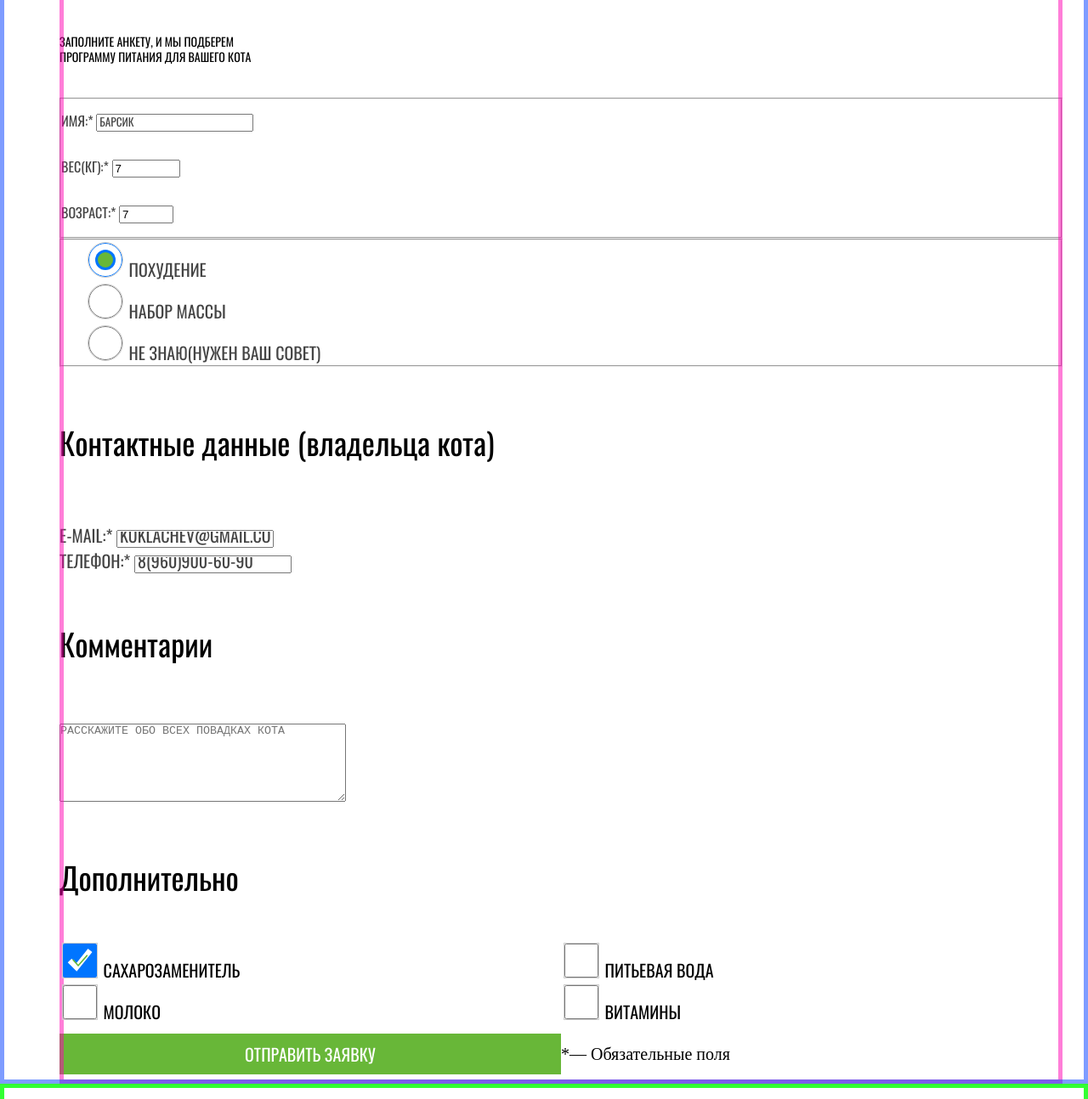
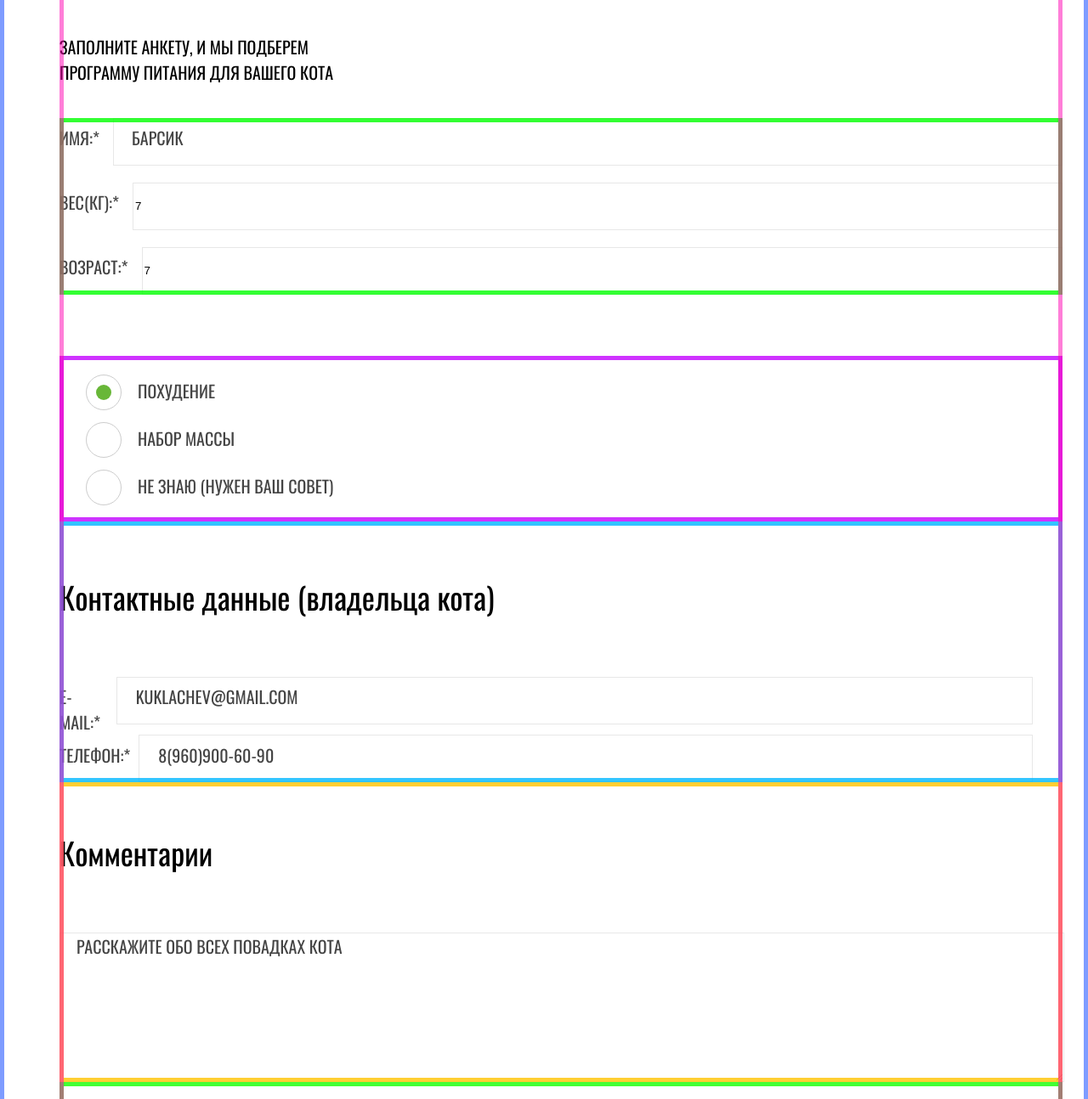
Before and after one commit to tanyaro0607/1567473-cat-energy-21, a website: page source/form.html in a window 1280 px wide. Shown: the part 226-1520 px from the top of the page at 85% size. Drawn offline with nearby package versions, Linux system fonts and the light colour scheme; files that its build step writes are made by us from their sources.

Commit message:
Доверстать страницу формы

```diff
--- a/source/form.html
+++ b/source/form.html
@@ -34,11 +34,11 @@
         </defs>
         </svg>
     </a>
-    </div>
-    <nav class="main-nav">
+    <nav class="main-nav main-nav--opened main-nav--nojs">
       <button class="main-nav__toggle" type="button">
         <span class="visually-hidden">Открыть меню</span>
       </button>
+    </div>
       <div class="main-nav__wrapper">
         <ul class="main-nav__list site-list">
           <li class="site-list__item"><a class="site-list__link" href="index.html">Главная</a></li>
@@ -84,7 +84,7 @@
           </li>
           <li class="goals__item">
             <input class="" type="radio" name="mass-group" value="uncertainty" id="filter-uncertainty">
-            <label for="filter-uncertainty">Не знаю(нужен Ваш совет)</label>
+            <label for="filter-uncertainty">Не знаю (нужен Ваш совет)</label>
           </li>
         </ul>
         </fieldset>
@@ -128,7 +128,7 @@
             </ul>
             <div class="registration__sending sending">
               <button class="button sending__button general-button" type="submit">Отправить заявку</button>
-              <p>*&mdash; Обязательные поля</p>
+              <p class="sending__comment">*&mdash; Обязательные поля</p>
             </div>
         </fieldset>
       </div>
@@ -143,7 +143,7 @@
           </div>
         </div>
         <div class="map">
-        <img src="img/map.png" width="320" height="362" alt="Местонахождение офиса">
+          <img class="map__photo" src="img/map.png" width="320" height="362" alt="Местонахождение офиса">
         </div>
       </div>
       </section>
--- a/source/sass/blocks/comments.scss
+++ b/source/sass/blocks/comments.scss
@@ -3,11 +3,41 @@
   border: none;
   padding: 0;
   margin: 0;
+  outline: 5px solid rgba(255, 196, 0, 0.8);
+  outline-offset: -5px;
+  width: 100%;
+}
+
+.comments ::placeholder {
+  text-transform: uppercase;
+  color: $darkgrey;
+  font-family: "Oswald", sans-serif;
+  padding-left: 15px;
+  font-size: 16px;
+  line-height: 18px;
+}
+
+@media (min-width: $tablet-width) {
+  .comments ::placeholder {
+    font-size: 20px;
+    line-height: 30px;
+    padding-left: 19px;
+  }
 }
 
 .comments__slogan {
   text-transform: uppercase;
   padding: 0;
+  border: 1px solid $neutral-grey;
+  width: 100%;
+  display: block;
+  height: 150px;
+}
+
+@media (min-width: $tablet-width) {
+  .comments__slogan {
+    height: 174px;
+  }
 }
 
 .comments__title {
--- a/source/sass/blocks/goals.scss
+++ b/source/sass/blocks/goals.scss
@@ -5,28 +5,57 @@
   flex-direction: column;
   align-items: flex-start;
   padding: 0;
-  margin: 0;
+  margin: 20px 0 20px 0;
 
   @media (min-width: $tablet-width) {
     padding-left: 27px;
+    font-size: 20px;
+    line-height: 30px;
   }
 }
 
 .goals {
   font-family: "Oswald", sans-serif;
   padding: 0;
-  margin: 0%;
+  margin: 24px 0 0 0;
+  border: none;
+  outline: 5px solid rgba(195, 0, 255, 0.8);
+  outline-offset: -5px;
+}
+
+@media (min-width: $tablet-width) {
+  .goals {
+    margin: 72px 0 0 0;
+  }
+}
+
+@media (min-width: $desktop-width) {
+  .goals {
+    margin: 0;
+  }
+}
+
+.goals__item {
+  display: flex;
+  flex-direction: row;
+  align-items: center;
+}
+
+.goals__item:not(:last-child) {
+  padding-bottom: 13px;
 }
 
 .goals__item input[type="radio"] {
   position: relative;
-  height: 22px;
-  width: 22px;
+  height: 30px;
+  width: 30px;
   outline: none;
+  margin-right: 15px;
 
   @media (min-width: $tablet-width) {
     width: 40px;
     height: 40px;
+    margin-right: 20px;
   }
 }
 
@@ -35,11 +64,12 @@
   position: absolute;
   top: 50%;
   left: 50%;
-  width: 22px;
-  height: 22px;
+  width: 30px;
+  height: 30px;
   border-radius: 50%;
   transform: translate(-50%, -50%);
   border: 1px solid $lightgrey;
+  background-color: $white;
 
   @media (min-width: $tablet-width) {
     width: 40px;
@@ -52,8 +82,8 @@
   position: absolute;
   top: 50%;
   left: 50%;
-  width: 14px;
-  height: 14px;
+  width: 13.5px;
+  height: 13.5px;
   border-radius: 50%;
   background-color: $green;
   transform: translate(-50%, -50%);
--- a/source/sass/blocks/optional.scss
+++ b/source/sass/blocks/optional.scss
@@ -1,4 +1,5 @@
 .optional__list {
+  color: $black;
   font-family: "Oswald", sans-serif;
   text-transform: uppercase;
   list-style: none;
@@ -6,7 +7,27 @@
   flex-direction: column;
   align-items: flex-start;
   padding: 0;
+  margin: 0 0 32px 0;
+}
+
+.optional__item input {
   margin: 0;
+}
+
+.optional__item {
+  display: flex;
+  flex-direction: row;
+  align-items: center;
+}
+
+.optional__item:not(:last-child) {
+  margin: 0 0 15px 0;
+}
+
+@media (min-width: $tablet-width) {
+  .optional__item {
+    margin: 0 0 32px 0;
+  }
 }
 
 @media (min-width: $tablet-width) {
@@ -21,24 +42,16 @@
   .optional__list {
     display: grid;
     grid-template-columns: 1fr 1fr 1fr 1fr;
+    grid-template-rows: none;
   }
-}
-
-
-.registration__sending__button {
-  color: $white;
-  font-size: 16px;
-  line-height: 20px;
-  text-transform: uppercase;
-  background-color: $green;
-  padding: 7px 44px;
-  border: none;
 }
 
 .optional {
   color: $black;
   border: none;
   padding: 0;
+  outline: 5px solid rgba(21, 255, 0, 0.8);
+  outline-offset: -5px;
 }
 
 .optional__title {
@@ -56,10 +69,12 @@
   height: 30px;
   width: 30px;
   outline: none;
+  margin-right: 16px;
 
   @media (min-width: $tablet-width) {
     width: 40px;
     height: 40px;
+    margin-right: 19px;
   }
 }
 
@@ -72,6 +87,7 @@
   height: 30px;
   transform: translate(-50%, -50%);
   border: 1px solid $lightgrey;
+  background-color: $white;
 
   @media (min-width: $tablet-width) {
     width: 40px;
--- a/source/sass/blocks/page-footer.scss
+++ b/source/sass/blocks/page-footer.scss
@@ -25,18 +25,18 @@
   align-items: center;
 }
 
-@media (min-width: $desktop-width) {
-  .page-footer__wrapper {
-    margin: 57px 110px;
-  }
-}
-
 @media (min-width: $tablet-width) {
   .page-footer__wrapper {
     display: flex;
     flex-direction: row;
     justify-content: space-between;
     margin: 55px 30px 61px 30px;
+  }
+}
+
+@media (min-width: $desktop-width) {
+  .page-footer__wrapper {
+    margin: 57px 110px;
   }
 }
 
--- a/source/sass/blocks/page-header.scss
+++ b/source/sass/blocks/page-header.scss
@@ -45,7 +45,7 @@
 }
 
 @media (min-width: $desktop-width) {
-  .site-list a {
+  .site-list-first a {
     color: $white;
   }
 }
--- a/source/sass/blocks/personal-information.scss
+++ b/source/sass/blocks/personal-information.scss
@@ -8,11 +8,44 @@
   .personal-information__list {
     display: grid;
     grid-template-columns: 1fr 1fr;
+    grid-column-gap: 80px;
   }
 }
 
 .personal-information__item {
   text-transform: uppercase;
+  width: 100%;
+  display: flex;
+  flex-direction: row;
+  justify-content: space-between;
+  align-items: baseline;
+  margin: 0;
+}
+
+
+.personal-information__item label {
+  margin-right: 10px;
+}
+
+
+.personal-information__item input {
+  border: 1px solid $neutral-grey;
+  width: 100%;
+  display: block;
+  height: 45px;
+}
+
+@media (min-width: $tablet-width) {
+  .personal-information__item input {
+    height: 52px;
+    margin-right: 35px;
+  }
+}
+
+@media (min-width: $desktop-width) {
+  .personal-information__item input {
+    margin-right: 0;
+  }
 }
 
 .personal-information {
@@ -20,18 +53,22 @@
   border: none;
   padding: 0;
   margin: 0;
+  outline: 5px solid rgba(0, 183, 255, 0.8);
+  outline-offset: -5px;
 }
 
 .personal-information ::placeholder {
   text-transform: uppercase;
   color: $darkgrey;
   font-family: "Oswald", sans-serif;
+  padding-left: 15px;
 }
 
 @media (min-width: $tablet-width) {
   .personal-information ::placeholder {
     font-size: 20px;
     line-height: 30px;
+    padding-left: 20px;
   }
 }
 
--- a/source/sass/blocks/questionnaire.scss
+++ b/source/sass/blocks/questionnaire.scss
@@ -1,17 +1,7 @@
-.questionnaire ::placeholder {
-  text-transform: uppercase;
-  color: $darkgrey;
-  font-family: "Oswald", sans-serif;
-}
-
-@media (min-width: $desktop-width) {
-  .questionnaire ::placeholder {
-    font-size: 20px;
-    line-height: 30px;
-  }
-}
-
 .questionnaire {
+  outline: 5px solid rgba(0, 255, 0, 0.8);
+  outline-offset: -5px;
+  border: none;
   text-transform: uppercase;
   display: flex;
   flex-direction: column;
@@ -23,6 +13,67 @@
   margin: 0;
 }
 
+@media (min-width: $tablet-width) {
+  .questionnaire label {
+    font-size: 20px;
+    line-height: 30px;
+  }
+}
+
+.questionnaire ::placeholder {
+  text-transform: uppercase;
+  color: $darkgrey;
+  font-family: "Oswald", sans-serif;
+  padding-left: 14px;
+  font-size: 16px;
+  line-height: 18px;
+}
+
+@media (min-width: $tablet-width) {
+  .questionnaire ::placeholder {
+    font-size: 20px;
+    line-height: 30px;
+    padding-left: 19px;
+  }
+}
+
+.questionnaire__item {
+  display: flex;
+  flex-direction: row;
+  width: 100%;
+  justify-content: space-between;
+  align-items: baseline;
+  margin: 0;
+}
+
+.questionnaire__item:not(:last-child) {
+  margin: 0 0 20px 0;
+}
+
+.questionnaire input {
+  border: 1px solid $neutral-grey;
+  width: 100%;
+  display: block;
+  height: 45px;
+}
+
+@media (min-width: $tablet-width) {
+  .questionnaire input {
+    height: 52px;
+  }
+}
+
+.questionnaire label {
+  margin-right: 16px;
+}
+
+@media (min-width: $desktop-width) {
+  .questionnaire ::placeholder {
+    font-size: 20px;
+    line-height: 30px;
+  }
+}
+
 @media (min-width: $desktop-width) {
   .questionnaire {
     font-size: 20px;
--- a/source/sass/blocks/registration.scss
+++ b/source/sass/blocks/registration.scss
@@ -26,6 +26,8 @@
 @media (min-width: $tablet-width) {
   .registration__wrapper {
     margin: 0 30px 0 70px;
+    font-size: 20px;
+    line-height: 30px;
   }
 }
 
@@ -54,5 +56,6 @@
   .registration__questions {
     display: grid;
     grid-template-columns: 1fr 1fr;
+    grid-column-gap: 80px;
   }
 }
--- a/source/sass/blocks/selection.scss
+++ b/source/sass/blocks/selection.scss
@@ -35,7 +35,7 @@
 }
 
 @media (min-width: $tablet-width) {
-  .registration__wrapper {
+  .selection__slogan {
     font-size: 20px;
     line-height: 30px;
   }
--- a/source/sass/blocks/sending.scss
+++ b/source/sass/blocks/sending.scss
@@ -1,14 +1,23 @@
 .sending__button {
   font-family: "Oswald", sans-serif;
-  padding: 14px 79px;
+  padding: 14px 76px;
   font-size: 16px;
   line-height: 20px;
+  margin: 0 0 21px 0;
 }
 
 @media (min-width: $tablet-width) {
   .sending__button {
-    padding: 14px 64px;
+    padding: 14px 62px;
     font-size: 20px;
+    margin: 0 61px 0 0;
+  }
+}
+
+@media (min-width: $desktop-width) {
+  .sending__button {
+    padding: 13px 193px;
+    margin: 0 81px 0 0;
   }
 }
 
@@ -20,7 +29,30 @@
 
 @media (min-width: $tablet-width) {
   .sending {
-    display: grid;
+    display: flex;
+    flex-direction: row;
+    align-items: baseline;
+    margin: 0 0 72px 0;
+    padding: 0;
+  }
+}
+
+@media (min-width: $desktop-width) {
+  .sending {
+    margin: 0 0 82px 0;
+    display: flex;
+    flex-direction: row;
     grid-template-columns: 1fr 1fr;
   }
 }
+
+.sending__comment {
+  padding: 0;
+  margin: 0 0 32px 0;
+}
+
+@media (min-width: $tablet-width) {
+  .sending__comment {
+    margin: 0;
+  }
+}
--- a/source/sass/global/variables.scss
+++ b/source/sass/global/variables.scss
@@ -7,6 +7,7 @@ $lightgrey-ultra: #eaeaea;
 $lightgrey-special: #e6e6e6;
 $darkgrey: #444444;
 $darkgrey-special: #222222;
+$neutral-grey: #e7e7e7;
 $green: #68b738;
 $black: #000000;
 
```
Also changed, not shown: source/index.html (+1 -1 lines). Lines whose indentation alone changed are shown as unchanged.
